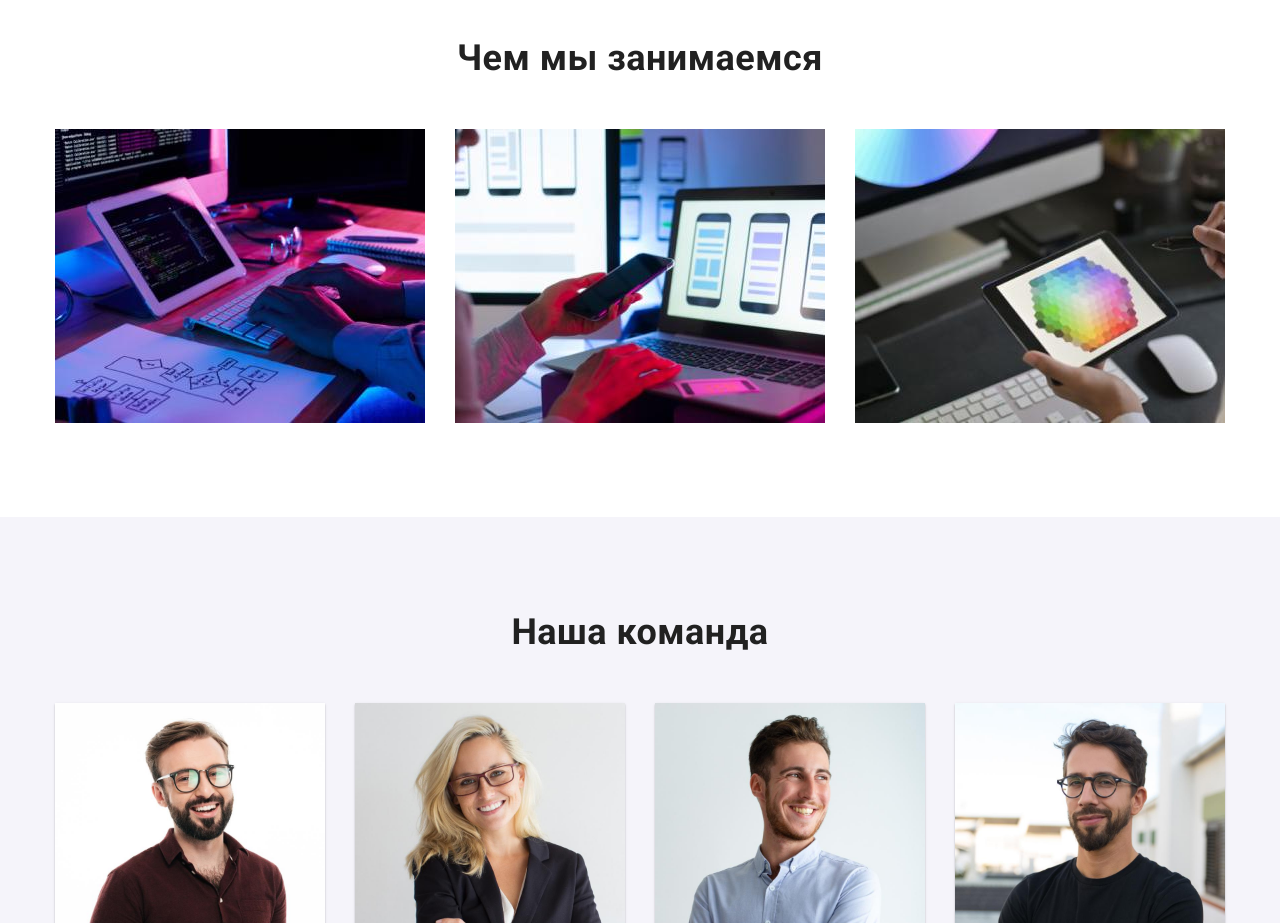
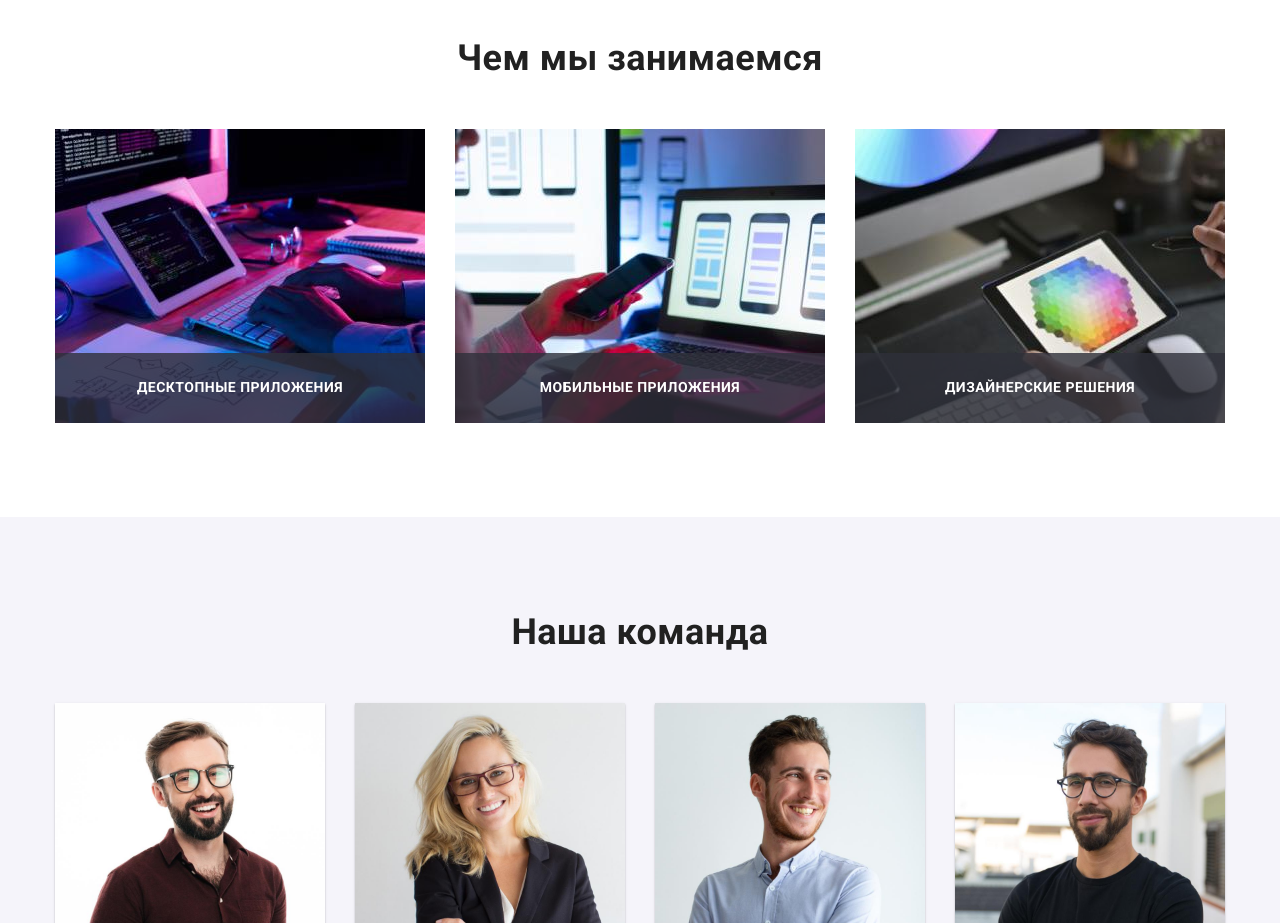
Before and after one commit to BohdanToder/goit-markup-hw-05, a plain HTML site: page index.html in a window 1280 px wide. Shown: the part 1080-2003 px from the top of the page. Drawn offline with nearby package versions, Linux system fonts and the light colour scheme.

Commit message:
Adds the first part of the homework

```diff
--- a/css/styles.css
+++ b/css/styles.css
@@ -166,12 +166,28 @@ svg {
 	color: var(--secondary-text-color);
 }
 
-.current-page,
 .header-link:hover,
 .header-link:focus,
 .footer-link:hover,
 .footer-link:focus {
 	color: var(--accent-text-color);
+}
+
+.current-page {
+	position: relative;
+	color: var(--accent-text-color);
+}
+
+.current-page::after {
+	content: "";
+	position: absolute;
+	bottom: -1px;
+	display: block;
+
+	width: 100%;
+	height: 4px;
+	border-radius: 2px;
+	background-color: var(--accent-text-color);
 }
 
 /* ------------Мейн Студио------------ */
@@ -271,6 +287,11 @@ svg {
 
 .speciality-title {
 	margin-bottom: 50px;
+
+	font-weight: 700;
+	font-size: 36px;
+	line-height: 1.17;
+	text-align: center;
 }
 
 .speciality-list {
@@ -284,11 +305,26 @@ svg {
 	margin-right: 30px;
 }
 
-.speciality-title {
+.speciality-thumb {
+	position: relative;
+}
+
+.speciality-item-title {
+	position: absolute;
+	bottom: 0px;
+
+	display: flex;
+	justify-content: center;
+	align-items: center;
+	width: 100%;
+	height: 70px;
+
 	font-weight: 700;
-	font-size: 36px;
-	line-height: 1.17;
-	text-align: center;
+	font-size: 14px;
+	line-height: 1.14;
+	text-transform: uppercase;
+	color: var(--just-white-color);
+	background-color: rgba(47, 48, 58, 0.8);
 }
 
 /* Наша команда */
--- a/index.html
+++ b/index.html
@@ -134,15 +134,24 @@
                 <ul class="speciality-list list">
 
                     <li class="speciality-item">
-                        <img src="./images/box1.jpg" alt="Парень пишет код программы" width="370" height="294">
+                        <div class="speciality-thumb">
+                            <img src="./images/box1.jpg" alt="Парень пишет код программы" width="370" height="294">
+                            <h3 class="speciality-item-title">Десктопные приложения</h3>
+                        </div>
                     </li>
 
                     <li class="speciality-item">
-                        <img src="./images/box2.jpg" alt="Девушка подбирает дизайн для мобильного приложения" width="370" height="294">
+                        <div class="speciality-thumb">
+                            <img src="./images/box2.jpg" alt="Девушка подбирает дизайн для мобильного приложения" width="370" height="294">
+                            <h3 class="speciality-item-title">Мобильные приложения</h3>
+                        </div>
                     </li>
 
                     <li class="speciality-item">
-                        <img src="./images/box3.jpg" alt="Девушка выбирает цвет с палитры цветов" width="370" height="294">
+                        <div class="speciality-thumb">
+                            <img src="./images/box3.jpg" alt="Девушка выбирает цвет с палитры цветов" width="370" height="294">
+                            <h3 class="speciality-item-title">Дизайнерские решения</h3>
+                        </div>
                     </li>
 
                 </ul>
```
